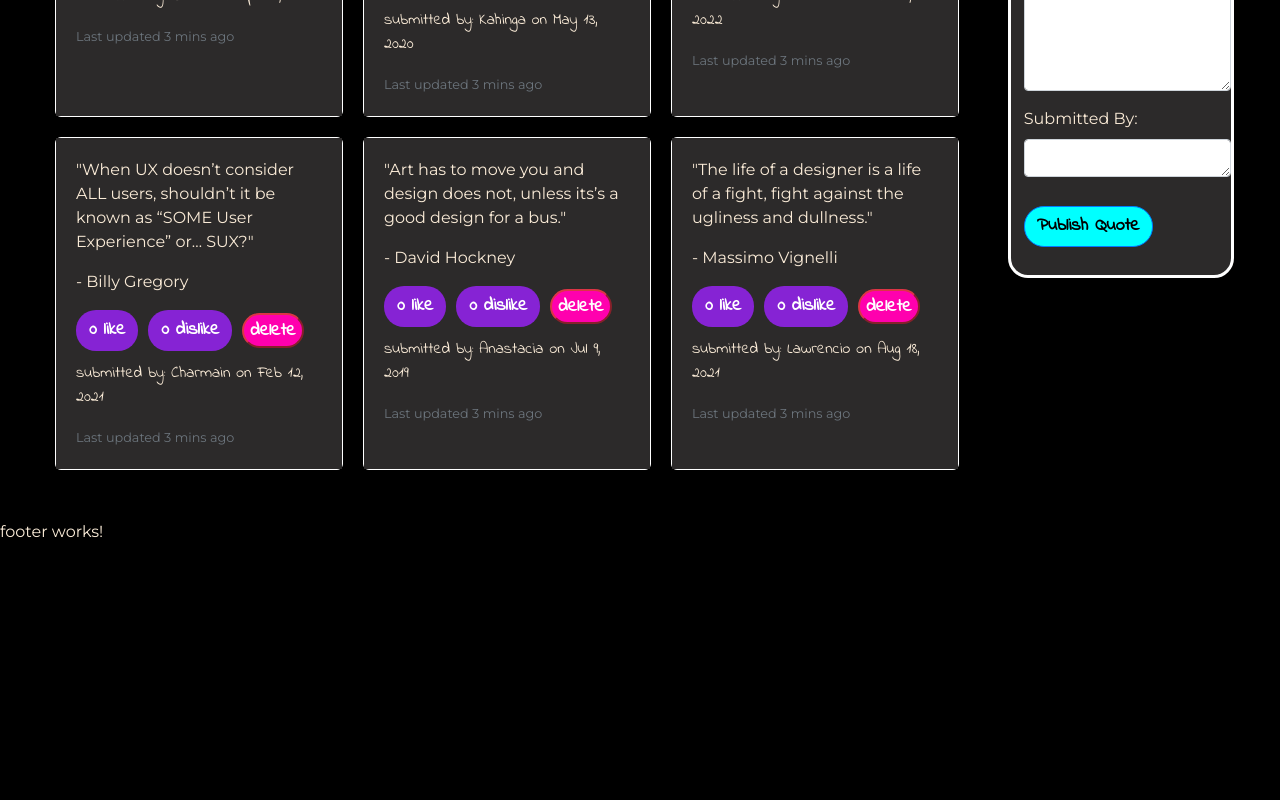
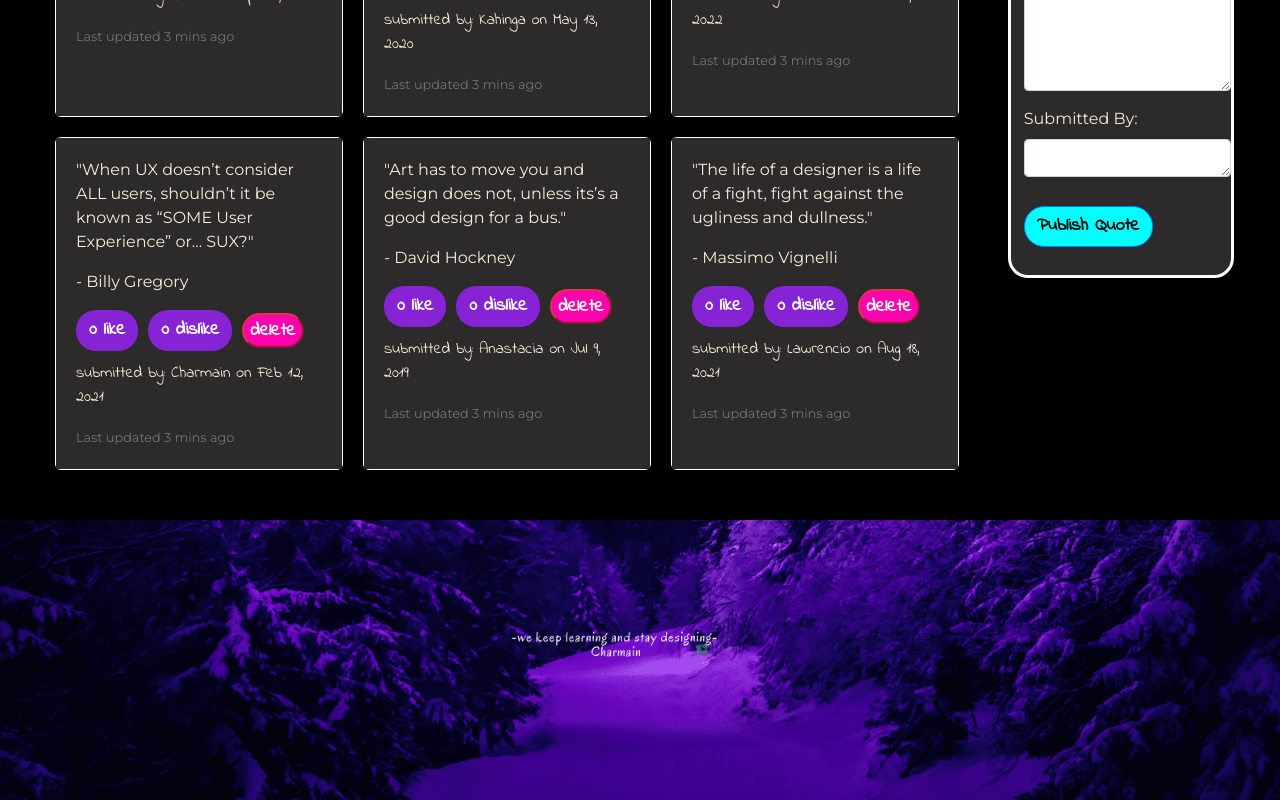
Before and after one commit to Charmain-Bonareri/lxd-quotes, an Angular app: page / in a window 1280 px wide. Shown: the part 842-1642 px from the top of the page. Before the commit the page ends 1402 px from the top, so only its background shows below. Built offline with nearby package versions, Linux system fonts and the light colour scheme; a web font is replaced by a local one.

Commit message:
Added a footer image.

```diff
--- a/src/app/footer/footer.component.css
+++ b/src/app/footer/footer.component.css
@@ -0,0 +1,7 @@
+.footer-image {
+  height: 280px;
+  background-repeat: no-repeat;
+  background-size: cover;
+  background-image: url("./footer.png");
+  background-position: center center;
+}
--- a/src/app/footer/footer.component.html
+++ b/src/app/footer/footer.component.html
@@ -1 +1 @@
-<p>footer works!</p>
+<div class="footer-image"></div>
```
